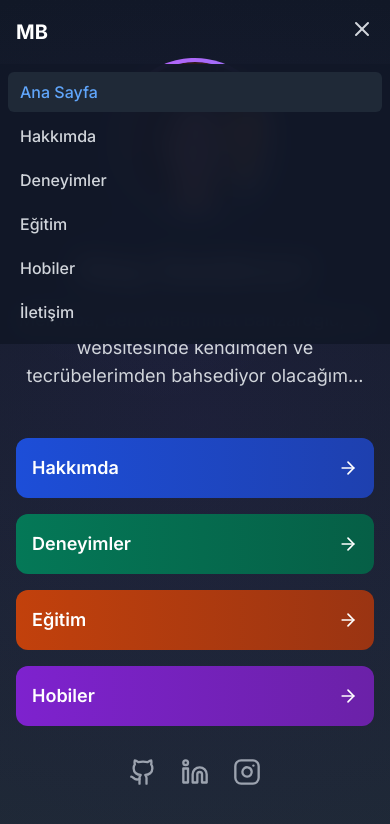
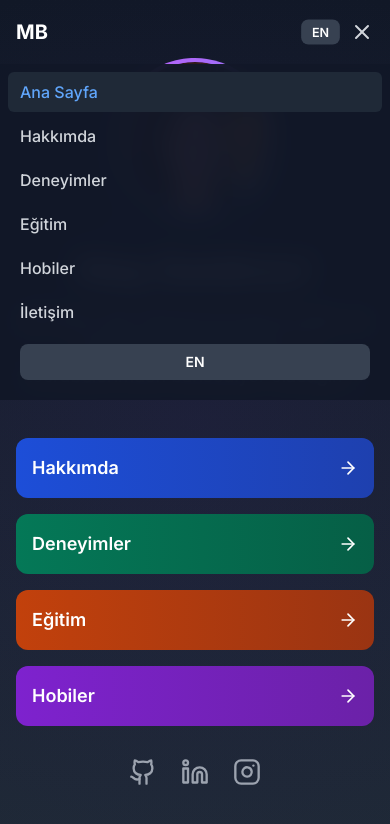
Before and after one commit to Mbanzaroglu/my-app, a Next.js app: page / in a window 390 px wide. Both pictures are taken after a click on the button 362 px from the left and 29 px from the top of the page. Shown: the top 824 px of the page. Built offline with nearby package versions, Linux system fonts and the light colour scheme.

Commit message:
Optimized the Lan button for the mobile version

```diff
--- a/app/components/navbar.tsx
+++ b/app/components/navbar.tsx
@@ -2,18 +2,16 @@
 
 import { useState, useEffect } from "react"
 import Link from "next/link"
-import { usePathname} from "next/navigation"
+import { usePathname } from "next/navigation"
 import { Menu, X } from "lucide-react"
 import { motion, AnimatePresence } from "framer-motion"
 import { useLocale } from "@/contexts/LocaleContext"
-
 
 export default function Navbar() {
   const [isScrolled, setIsScrolled] = useState(false)
   const [isMobileMenuOpen, setIsMobileMenuOpen] = useState(false)
   const pathname = usePathname()
   const { locale, t } = useLocale() // Dil verilerini çekiyoruz
-
 
   useEffect(() => {
     const handleScroll = () => setIsScrolled(window.scrollY > 10)
@@ -22,12 +20,10 @@ export default function Navbar() {
   }, [])
 
   const handleLocaleChange = () => {
-    const newLocale = locale === "tr" ? "en" : "tr";
-
-    localStorage.setItem("locale", newLocale); // Locale bilgisini kaydet
-    window.location.reload(); // Sayfayı yenile
-  };
-
+    const newLocale = locale === "tr" ? "en" : "tr"
+    localStorage.setItem("locale", newLocale) // Locale bilgisini kaydet
+    window.location.reload() // Sayfayı yenile
+  }
 
   const navItems = [
     { name: t("navbar.home"), href: "/" },
@@ -46,12 +42,14 @@ export default function Navbar() {
             <Link href="/" className="text-white font-bold text-xl hover:text-blue-400 transition-colors">MB</Link>
 
             {/* Desktop Navigation */}
-            <div className="hidden md:flex space-x-6">
+            <div className="hidden md:flex space-x-6 items-center">
               {navItems.map((item) => (
                 <Link
                   key={item.name}
                   href={item.href}
-                  className={`text-sm transition-transform transform ${pathname === item.href ? "text-blue-400 font-semibold" : "text-gray-300 hover:text-white"} hover:scale-110`}
+                  className={`text-sm transition-transform transform ${
+                    pathname === item.href ? "text-blue-400 font-semibold" : "text-gray-300 hover:text-white"
+                  } hover:scale-110`}
                 >
                   {item.name}
                 </Link>
@@ -60,15 +58,23 @@ export default function Navbar() {
               {/* Dil Değiştirme Butonu */}
               <button
                 onClick={handleLocaleChange}
-                className="text-sm font-semibold text-white bg-gray-700 px-3 py-1 rounded-lg hover:bg-gray-600 transition-all"
+                className="text-sm font-semibold text-white bg-gray-700 px-3 py-1 rounded-lg hover:bg-gray-600 transition-all scale-90"
+              >
+                {locale === "tr" ? "EN" : "TR"}
+              </button>
+            </div>
+
+            {/* Mobile Menu Button */}
+            <div className="md:hidden flex items-center">
+              {/* Dil Butonu - Mobil İçin */}
+              <button
+                onClick={handleLocaleChange}
+                className="text-sm font-semibold text-white bg-gray-700 px-3 py-1 rounded-lg hover:bg-gray-600 transition-all scale-90 mr-2"
               >
                 {locale === "tr" ? "EN" : "TR"}
               </button>
 
-            </div>
-
-            {/* Mobile Menu Button */}
-            <div className="md:hidden">
+              {/* Menü Aç/Kapat Butonu */}
               <button onClick={() => setIsMobileMenuOpen(!isMobileMenuOpen)} className="text-gray-300 hover:text-white">
                 {isMobileMenuOpen ? <X size={24} /> : <Menu size={24} />}
               </button>
@@ -79,18 +85,35 @@ export default function Navbar() {
         {/* Mobile Menu */}
         <AnimatePresence>
           {isMobileMenuOpen && (
-            <motion.div initial={{ opacity: 0, y: -10 }} animate={{ opacity: 1, y: 0 }} exit={{ opacity: 0, y: -10 }} className="md:hidden bg-gray-900/95 backdrop-blur-md">
+            <motion.div
+              initial={{ opacity: 0, y: -10 }}
+              animate={{ opacity: 1, y: 0 }}
+              exit={{ opacity: 0, y: -10 }}
+              className="md:hidden bg-gray-900/95 backdrop-blur-md"
+            >
               <div className="px-2 pt-2 pb-3 space-y-1">
                 {navItems.map((item) => (
                   <Link
                     key={item.name}
                     href={item.href}
                     onClick={() => setIsMobileMenuOpen(false)}
-                    className={`block px-3 py-2 rounded-md text-base font-medium transition-transform transform ${pathname === item.href ? "text-blue-400 bg-gray-800" : "text-gray-300 hover:text-white hover:bg-gray-700"} hover:scale-110`}
+                    className={`block px-3 py-2 rounded-md text-base font-medium transition-transform transform ${
+                      pathname === item.href ? "text-blue-400 bg-gray-800" : "text-gray-300 hover:text-white hover:bg-gray-700"
+                    } hover:scale-110`}
                   >
                     {item.name}
                   </Link>
                 ))}
+
+                {/* Mobil Menü İçin Dil Butonu */}
+                <div className="px-3 py-2">
+                  <button
+                    onClick={handleLocaleChange}
+                    className="w-full text-sm font-semibold text-white bg-gray-700 px-4 py-2 rounded-lg hover:bg-gray-600 transition-all"
+                  >
+                    {locale === "tr" ? "EN" : "TR"}
+                  </button>
+                </div>
               </div>
             </motion.div>
           )}
```
